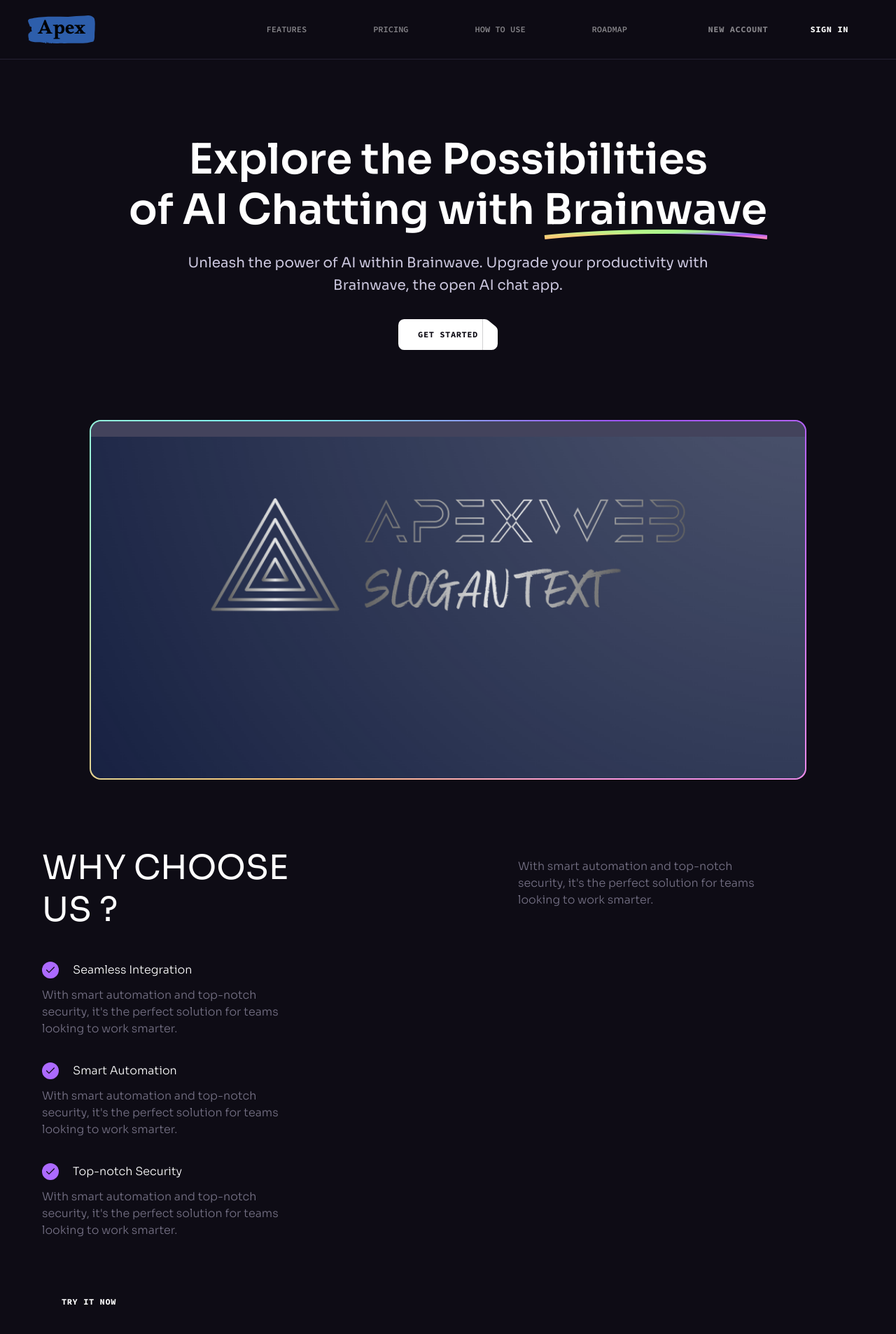
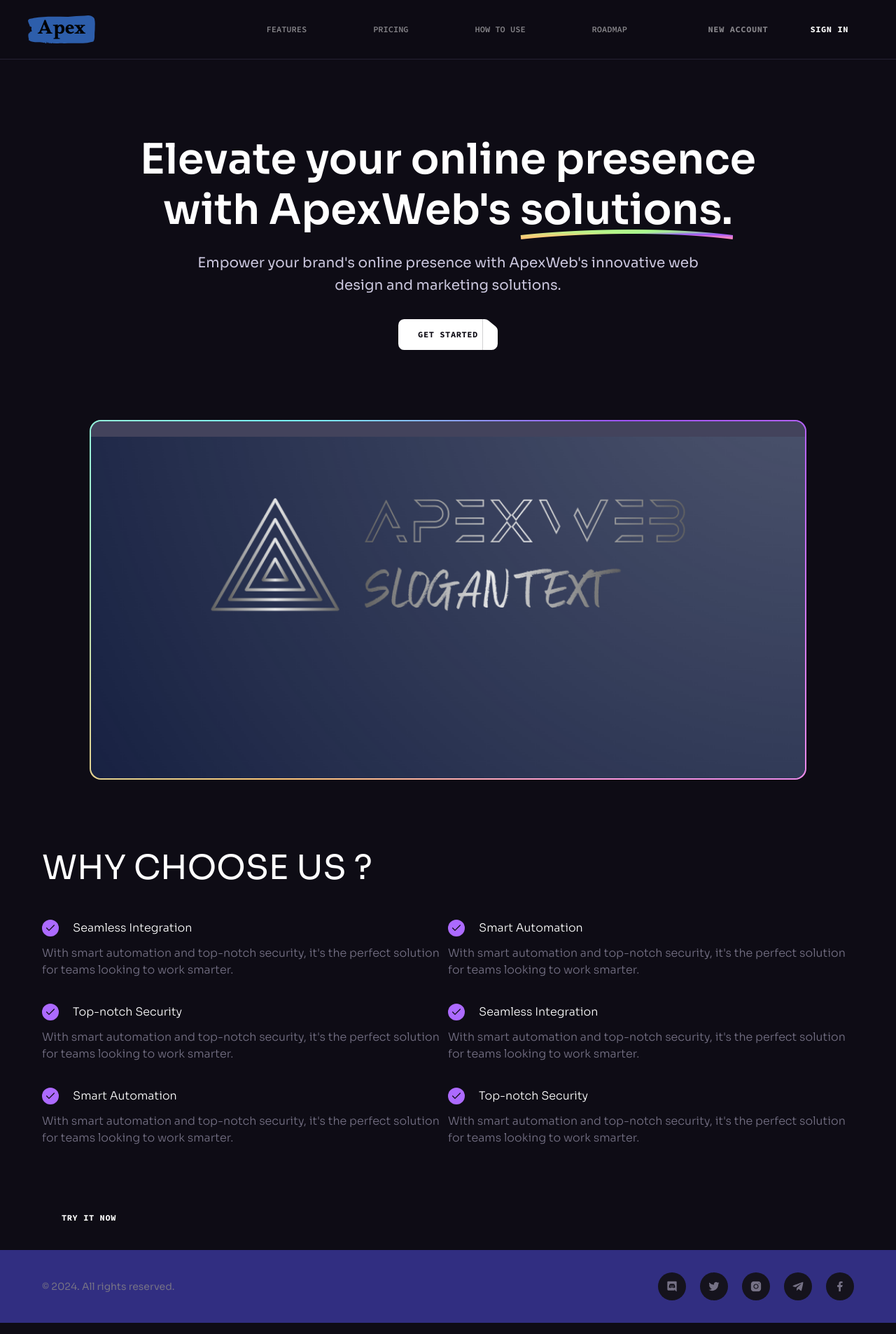
Before and after one commit to zouheirrhoumri/ApexWebbb, a React (Vite) app: page / in a window 1280 px wide. Shown: the whole page at 70% size. Built offline with nearby package versions, Linux system fonts and the light colour scheme.

Commit message:
added the footer

```diff
--- a/src/App.jsx
+++ b/src/App.jsx
@@ -3,7 +3,7 @@ import { Link } from 'react-router-dom';
 import Header from './components/Header';
 import Hero from './components/Hero';
 import Collaboration from './components/Collaboration';
-
+import Footer from './components/Footer';
 const App = () => {
 
   return (
@@ -14,7 +14,7 @@ const App = () => {
         <Header />
         <Hero />
         <Collaboration />
-
+        <Footer />
       </div>
 
 
--- a/src/components/Collaboration.jsx
+++ b/src/components/Collaboration.jsx
@@ -5,13 +5,13 @@ import Button from "./Button";
 const Collaboration = () => {
   return (
     <div>
-      <div className="container lg:flex">
-        <div className="max-w-[25rem]">
+      <div className="container">
+        <div className="">
           <h2 className="h2 mb-4 md:mb-8">
             WHY CHOOSE US ?
           </h2>
 
-          <ul className="max-w-[22rem] mb-10 md:mb-14">
+          <ul className="w-full mb-10 md:mb-14 grid grid-rows-3 grid-cols-2">
             {collabContent.map((item) => (
               <li className="mb-3 py-3" key={item.id}>
                 <div className="flex items-center">
@@ -28,11 +28,6 @@ const Collaboration = () => {
           <Button className='border-white mb-6'>Try it now</Button>
         </div>
 
-        <div className="lg:ml-auto xl:w-[38rem] mt-4">
-          <p className="body-2 mb-8 text-n-4 md:mb-16 lg:mb-32 lg:w-[22rem] lg:mx-auto">
-            {collabText}
-          </p>
-        </div>
       </div>
     </div>
   );
--- /dev/null
+++ b/src/components/Footer.jsx
@@ -0,0 +1,27 @@
+import React from "react";
+import { socials } from "../constants";
+
+function Footer() {
+  return (
+    <div className="container py-8 bg-indigo-900 flex sm:justify-between justify-center items-center gap-10 max-sm:flex-col">
+        <p className="caption text-n-4 lg:block">
+          © {new Date().getFullYear()}. All rights reserved.
+        </p>
+
+        <ul className="flex gap-5 flex-wrap">
+          {socials.map((item) => (
+            <a
+              key={item.id}
+              href={item.url}
+              target="_blank"
+              className="flex items-center justify-center w-10 h-10 bg-n-7 rounded-full transition-colors hover:bg-n-6"
+            >
+              <img src={item.iconUrl} width={16} height={16} alt={item.title} />
+            </a>
+          ))}
+        </ul>
+      </div>
+  )
+}
+
+export default Footer
--- a/src/components/Hero.jsx
+++ b/src/components/Hero.jsx
@@ -12,12 +12,12 @@ const Hero = () => {
       className="pt-[12rem] -mt-[5.25rem]"
       id="hero"
     >
-      <div className="container relative" >
+      <div className="container relative mb-8" >
         <div className="relative z-1 max-w-[62rem] mx-auto text-center mb-[3.875rem] md:mb-20 lg:mb-[6.25rem]">
           <h1 className="h1 mb-6">
-            Explore the Possibilities of&nbsp;AI&nbsp;Chatting with {` `}
+            Elevate your online presence with ApexWeb's {" "}
             <span className="inline-block relative">
-              Brainwave{" "}
+             solutions.{" "}
               <img
                 src={curve}
                 className="absolute top-full left-0 w-full xl:-mt-2"
@@ -28,8 +28,7 @@ const Hero = () => {
             </span>
           </h1>
           <p className="body-1 max-w-3xl mx-auto mb-6 text-n-2 lg:mb-8">
-            Unleash the power of AI within Brainwave. Upgrade your productivity
-            with Brainwave, the open AI chat app.
+          Empower your brand's online presence with ApexWeb's innovative web design and marketing solutions.
           </p>
           <Button href="/pricing" white>
             Get started
@@ -43,9 +42,7 @@ const Hero = () => {
               <div className="aspect-[33/40] rounded-b-[0.9rem] overflow-hidden md:aspect-[688/490] lg:aspect-[1024/490]">
                 <img
                   src={apex}
-                  className="w-full h-auto scale-[1.7] translate-y-[8%] md:scale-[1] md:-translate-y-[10%] lg:-translate-y-[23%]"
-                  width={1024}
-                  height={490}
+                  className="w-full lg:h-auto md:mb-7 md:h-full h-full scale-[1.7] translate-y-[8%] md:scale-[1] md:-translate-y-[10%] lg:-translate-y-[23%]"
                   alt="AI"
                 />
 
--- a/src/constants/index.js
+++ b/src/constants/index.js
@@ -132,6 +132,21 @@ import {
 
   export const collabContent = [
     {
+      id: "0",
+      title: "Seamless Integration",
+      text: collabText,
+    },
+    {
+      id: "1",
+      title: "Smart Automation",
+      text: collabText,
+    },
+    {
+      id: "2",
+      title: "Top-notch Security",
+      text: collabText,
+    },
+     {
       id: "0",
       title: "Seamless Integration",
       text: collabText,
```
